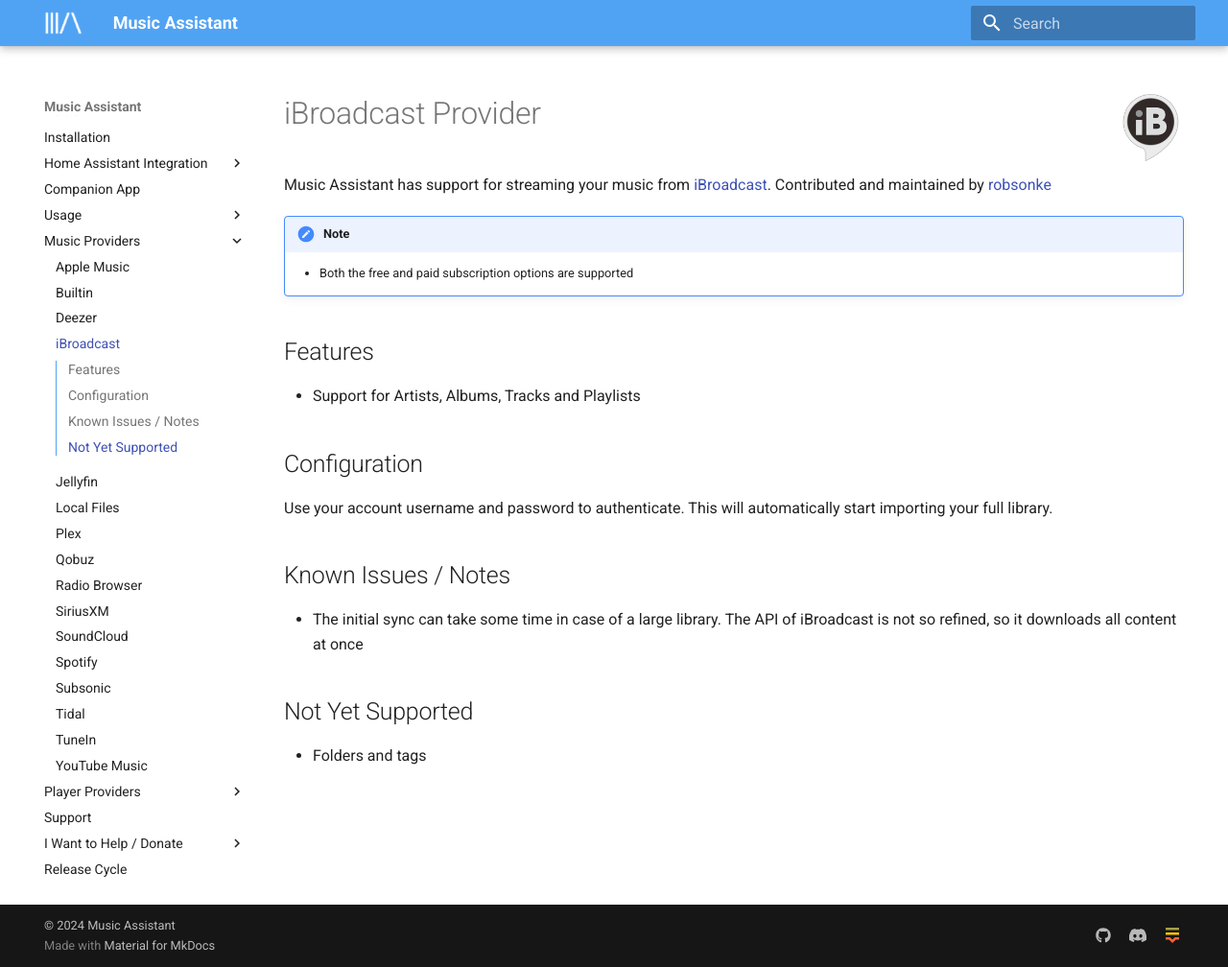
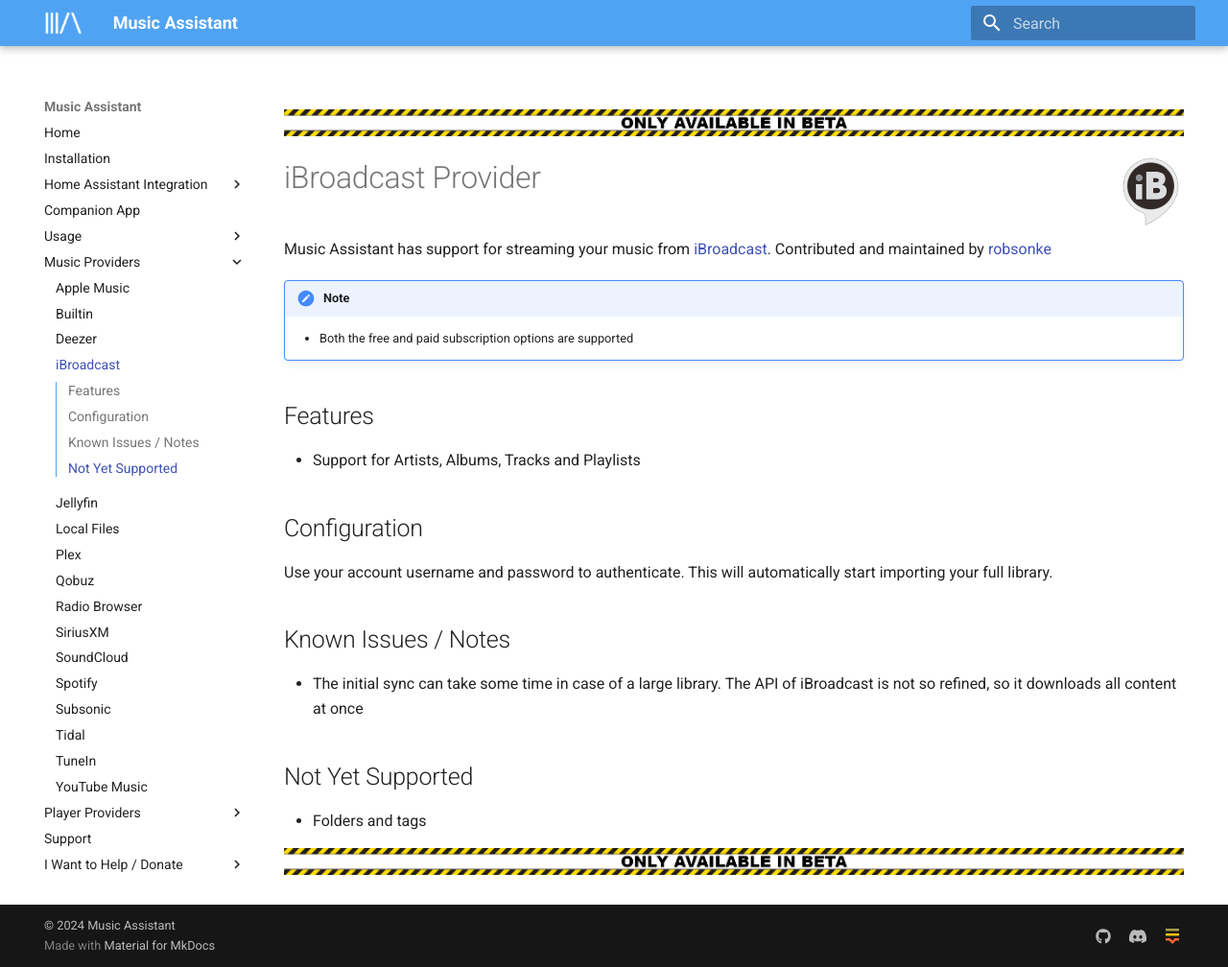
Before and after one commit to pwbriggs/music-assistant.github.io, an MkDocs documentation site: the page built from docs/music-providers/ibroadcast.md, in a window 1280 px wide and 1008 px high. Shown: the whole window at 96% size. Built offline with MkDocs 1.6.1 and Material for MkDocs 9.7.7, drawn with Linux system fonts in a browser that asks for light colours.

Commit message:
Add beta banners

```diff
--- a/docs/music-providers/ibroadcast.md
+++ b/docs/music-providers/ibroadcast.md
@@ -1,3 +1,5 @@
+![Preview image](../assets/beta-testing.png)
+
 # iBroadcast Provider ![Preview image](../assets/icons/ibroadcast-logo.png){ width=70 align=right }
 
 Music Assistant has support for streaming your music from [iBroadcast](https://www.ibroadcast.com/). Contributed and maintained by [robsonke](https://github.com/robsonke)
@@ -20,3 +22,5 @@
 ## Not Yet Supported
 
 - Folders and tags
+
+![Preview image](../assets/beta-testing.png)
```
